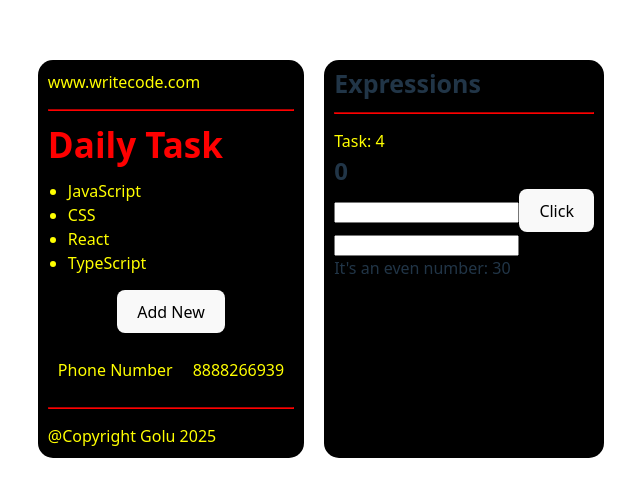
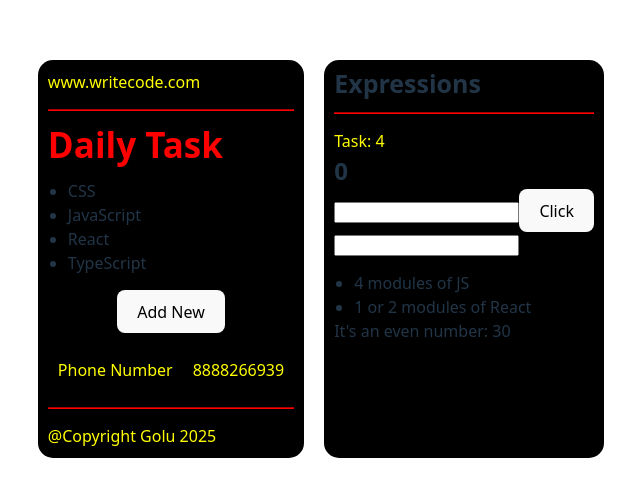
Before and after one commit to ashucj17/Card, a React (Vite) app: page / in a window 1280 px wide. Shown: the part 141-638 px from the top of the page, without its empty margins (319-959 px from the left). Built offline with nearby package versions, Linux system fonts and the light colour scheme.

Commit message:
rendering lists dynamically using map function

```diff
--- a/src/Components/Increment.jsx
+++ b/src/Components/Increment.jsx
@@ -30,6 +30,8 @@ const Increment= () =>{
         }
     }
 
+    const targets = ['4 modules of JS', '1 or 2 modules of React']
+
     return <>
     <h2>{count}</h2>
     <input type="text" onChange={inputHandler}></input>
@@ -38,7 +40,9 @@ const Increment= () =>{
     <input type="email" onChange={emailInput}></input>
     <h3>{email}</h3>
     <h3>{message}</h3>
-
+    <ul>
+    {targets.map((target, index)=> <li key={index}>{target}</li> )}
+</ul>
     </>
 
 }
--- a/src/Components/List.jsx
+++ b/src/Components/List.jsx
@@ -9,13 +9,17 @@ const List = () => {
   }
 
   const isDisabled =false
+  const tasks = ['CSS', 'JavaScript', 'React', 'TypeScript']
   return (
     <>
       <ul>
-        <li style={style}>JavaScript</li>
+        {/* <li style={style}>JavaScript</li>
         <li style={style}>CSS</li>
         <li style={style}>React</li>
-        <li style={style}>TypeScript</li>
+        <li style={style}>TypeScript</li> */}
+        {
+          tasks.map((task,index) => <li key={index}>{task}</li>)
+        }
       </ul>
       <button className="click" disabled= {isDisabled}>Add New</button>
     </>
```
